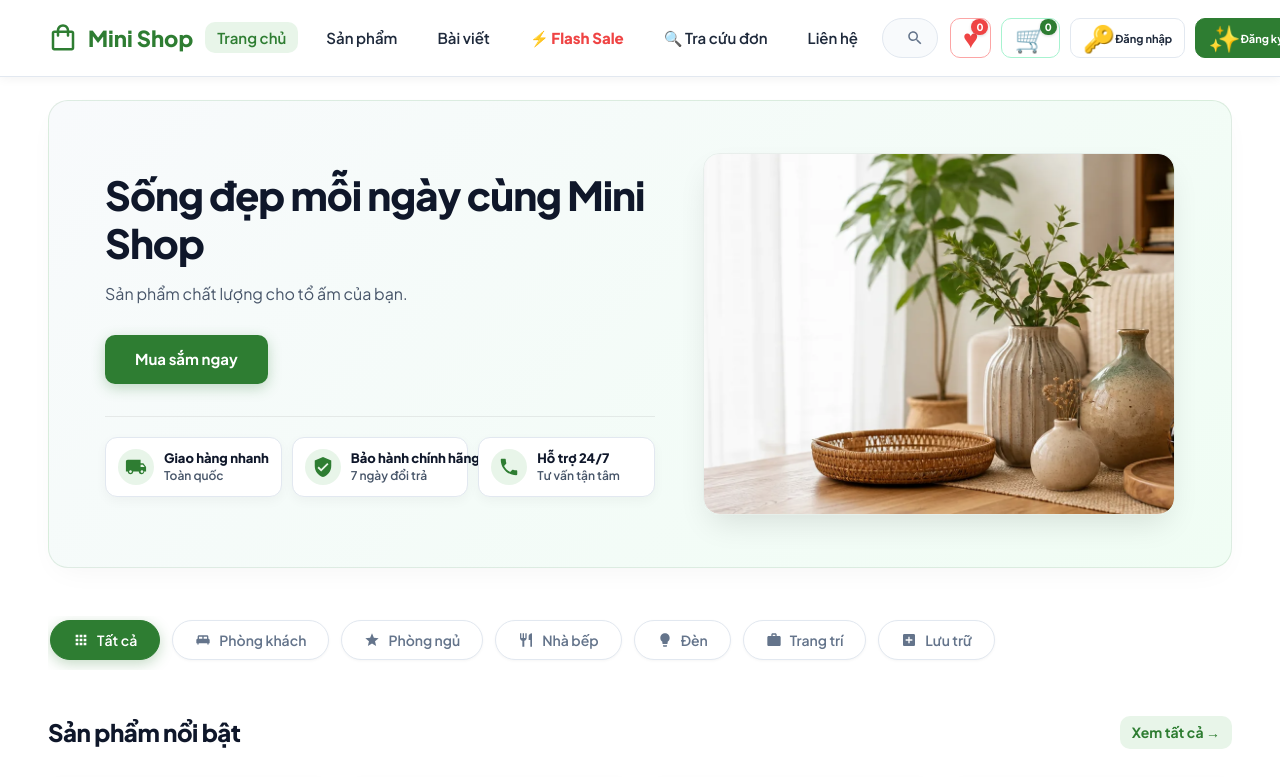
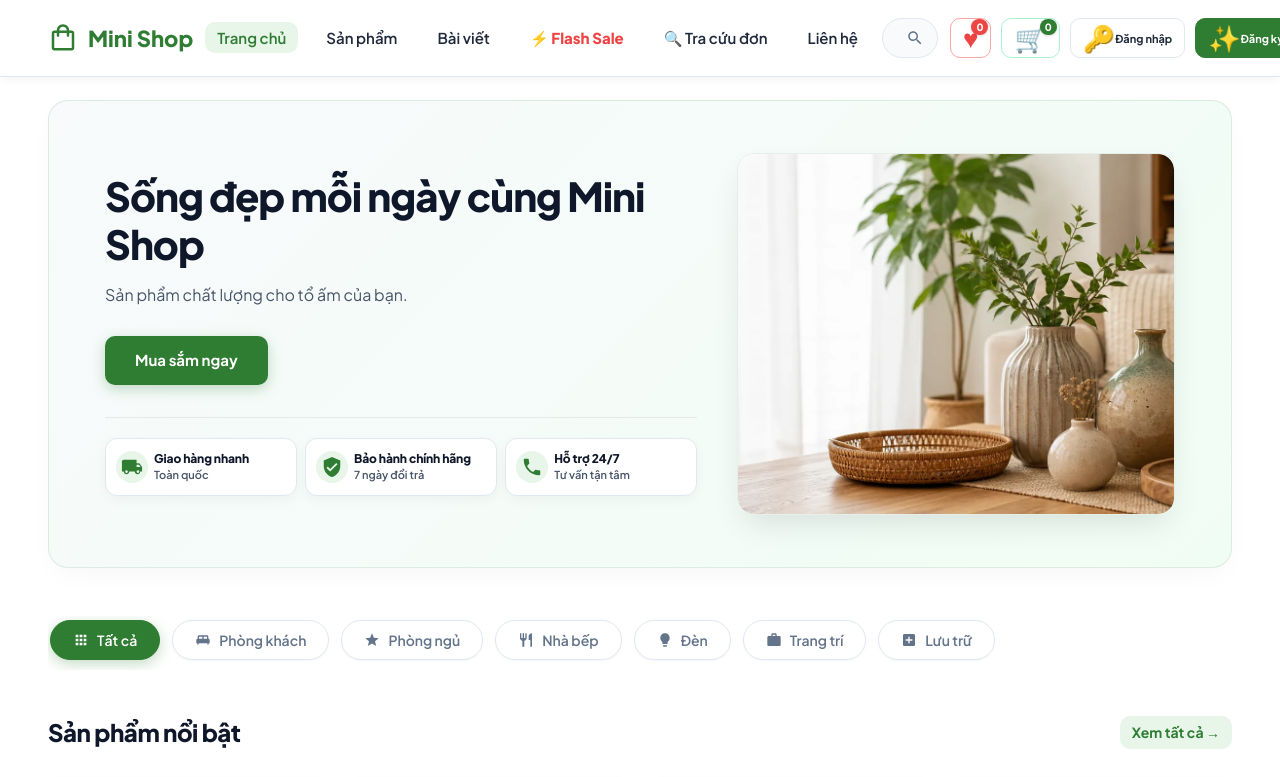
Before and after one commit to PhamThaiBinh/MINI-SHOP, a Next.js app: page / in a window 1280 px wide. Shown: the top 777 px of the page. Built offline with nearby package versions, Linux system fonts and the light colour scheme; no server answers; the database is empty.

Commit message:
fix: adjust hero banner grid ratio to 1.15fr 0.85fr and badge text size so Bao hanh chinh hang fits 100% inside card

```diff
--- a/src/styles/home.css
+++ b/src/styles/home.css
@@ -15,16 +15,16 @@
     border-radius: 20px;
     padding: 52px 56px;
     display: grid;
-    grid-template-columns: 1fr 1fr;
+    grid-template-columns: 1.15fr 0.85fr;
     align-items: center;
-    gap: 48px;
+    gap: 40px;
     overflow: hidden;
     position: relative;
     box-shadow: 0 10px 30px -10px rgba(0, 0, 0, 0.05);
 }
 
 .hero-content {
-    max-width: 550px;
+    max-width: 100%;
 }
 
 .hero-title {
@@ -74,7 +74,7 @@
 .hero-badges {
     display: flex;
     align-items: stretch;
-    gap: 10px;
+    gap: 8px;
     margin-top: 32px;
     padding-top: 20px;
     border-top: 1px solid rgba(0, 0, 0, 0.07);
@@ -83,12 +83,12 @@
 .badge-item {
     flex: 1;
     min-width: 0;
-    min-height: 60px;
+    min-height: 58px;
     display: flex;
     align-items: center;
-    gap: 10px;
+    gap: 6px;
     background-color: #ffffff;
-    padding: 10px 12px;
+    padding: 8px 10px;
     border-radius: 12px;
     border: 1px solid var(--border-color);
     box-shadow: 0 4px 12px rgba(0, 0, 0, 0.04);
@@ -103,8 +103,8 @@
 }
 
 .badge-icon {
-    width: 36px;
-    height: 36px;
+    width: 32px;
+    height: 32px;
     border-radius: 50%;
     background-color: var(--primary-light);
     display: flex;
@@ -119,23 +119,25 @@
     flex-direction: column;
     justify-content: center;
     gap: 2px;
+    min-width: 0;
 }
 
 .badge-text strong {
     display: block;
-    font-size: 13px;
+    font-size: 12px;
     font-weight: 800;
     color: #0f172a;
-    line-height: 1.25;
+    line-height: 1.2;
     white-space: nowrap;
+    letter-spacing: -0.01em;
 }
 
 .badge-text span {
     display: block;
-    font-size: 12px;
+    font-size: 11px;
     font-weight: 600;
     color: #475569;
-    line-height: 1.25;
+    line-height: 1.2;
     white-space: nowrap;
 }
 
```
